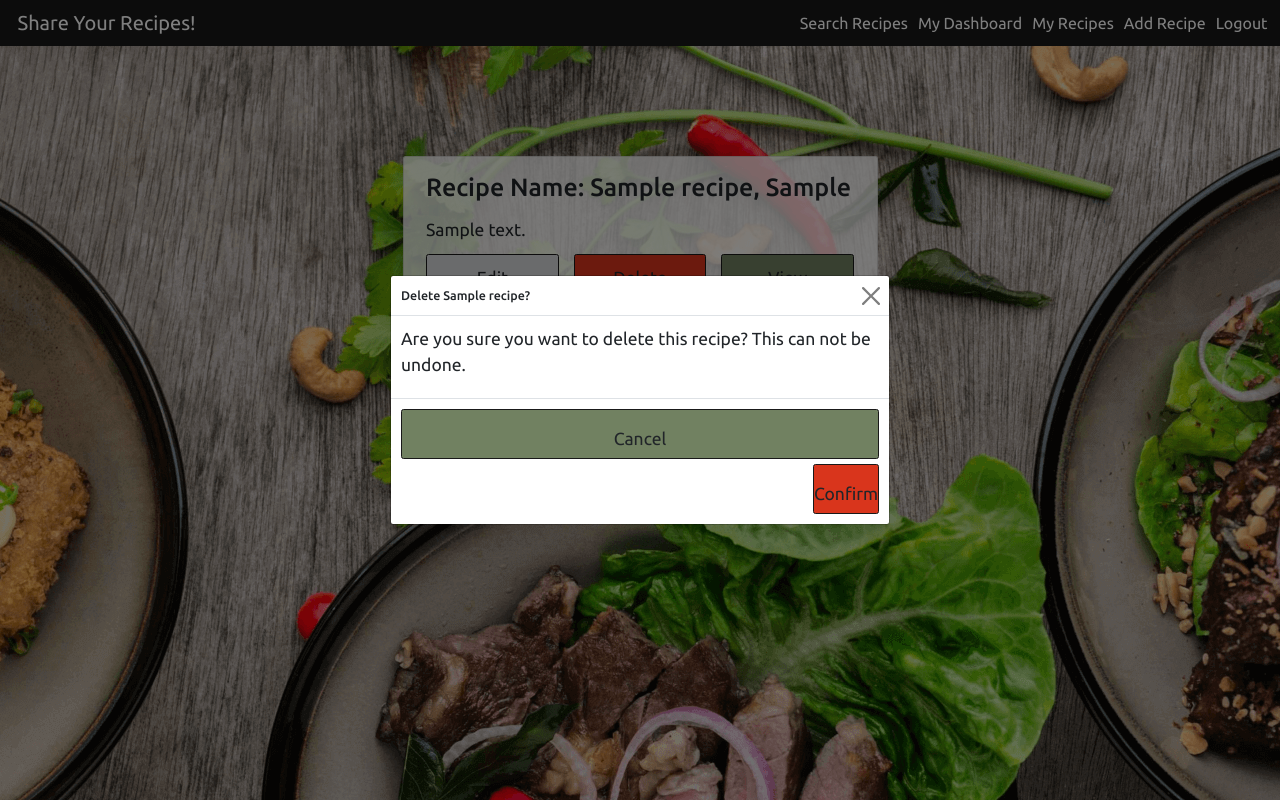
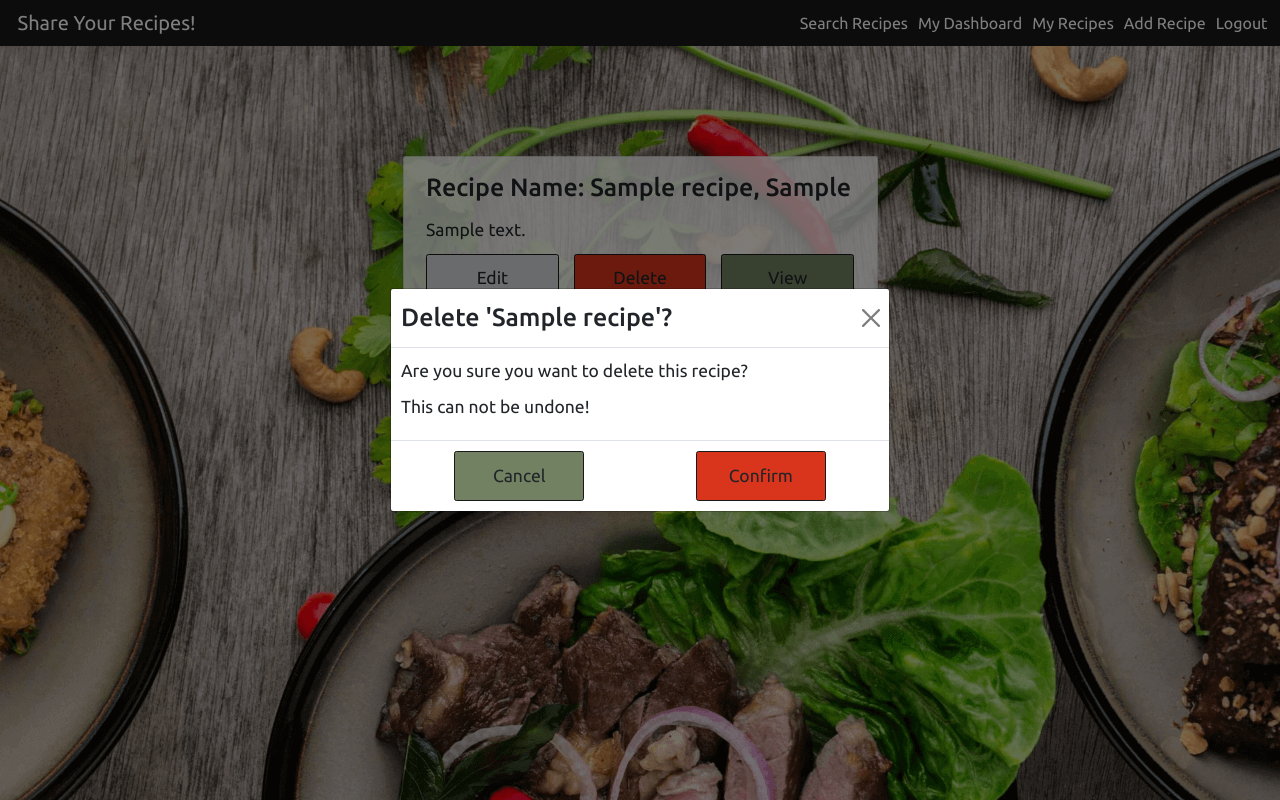
Before and after one commit to Zelhorst92/share-your-recipes, a Flask app: page /search in a window 1280 px wide, after a click on "Delete". Run offline with Flask 2, Linux system fonts and the light colour scheme; the visitor is signed in with stand-in values (Sample User, id 1); a database or web service that is not in the repository returns one stand-in record (values such as "Sample title"); some libraries are stand-ins or nearby versions.

Commit message:
Change styling form and modal

```diff
--- a/app.py
+++ b/app.py
@@ -46,13 +46,20 @@ def search():
         recipes = list(mongo.db.recipes.find().sort("recipe_name", 1))
     elif inputquery == "":
         recipes = list(mongo.db.recipes.find(
-            {"$text": {"$search": categoryquery}}).sort("recipe_name", 1))
+            {"recipe_category": categoryquery}).sort("recipe_name", 1))
+    elif categoryquery == "":
+        recipes = list(mongo.db.recipes.find(
+            {"$text": {"$search": '\"inputquery\"'}}).sort("recipe_name", 1))
     else:
-        recipes = list(mongo.db.recipes.find(
+        recipes = recipes = list(mongo.db.recipes.find(
             {"$text": {"$search": inputquery}}).sort("recipe_name", 1))
 
-    return render_template(
-        "pages/recipes.html", recipes=recipes, is_superuser=is_superuser)
+    if recipes is None:
+        flash('No recipes found')
+        return redirect(url_for("home"))
+    else:
+        return render_template(
+            "pages/recipes.html", recipes=recipes, is_superuser=is_superuser)
 
 
 @app.route("/register", methods=["GET", "POST"])
--- a/static/css/styles.css
+++ b/static/css/styles.css
@@ -74,6 +74,17 @@ body {
     padding: 1rem 0 0 0;
 }
 
+.form-btn {
+    font-size: 1.75rem;
+    border: 1px solid #191919;
+    align-self: center;
+    height: 5rem;
+}
+
+.cancel-btn {
+    padding-top: 1rem;
+}
+
 .select-btn {
     background-color: #718161;
 }
@@ -100,6 +111,11 @@ body {
 }
 .delete-btn:hover {
     background-color: #97271B;
+}
+
+.modal-btn {
+    width: 13rem;
+    padding: 0;
 }
 
 /* ---- Form elements */
@@ -183,3 +199,9 @@ body {
     height: 60vh;
     width: 60vw;
 }
+
+/* ---- Modal */
+
+.modal-title {
+    font-size: 2.5rem;
+}
--- a/templates/components/confirm_modal.html
+++ b/templates/components/confirm_modal.html
@@ -3,19 +3,19 @@
 	<div class="modal-dialog modal-dialog-centered">
 		<div class="modal-content">
 			<div class="modal-header">
-				<h5 class="modal-title" id="confirmModal{{ recipe._id }}Label">Delete {{ recipe.recipe_name }}?</h5>
+				<h5 class="modal-title" id="confirmModal{{ recipe._id }}Label">Delete '{{ recipe.recipe_name }}'?</h5>
 				<button type="button" class="btn-close" data-bs-dismiss="modal" aria-label="Close"></button>
 			</div>
 			<div class="modal-body">
-				<p>Are you sure you want to delete this recipe? This can not be undone.</p>
+				<p>Are you sure you want to delete this recipe?</p>
+				<p>This can not be undone!</p>
 			</div>
-			<div class="modal-footer">
-				<button type="button" class="btn btn-main select-btn" data-bs-dismiss="modal">Cancel</button>
+			<div class="modal-footer justify-content-around">
+				<button type="button" class="btn btn-main select-btn modal-btn" data-bs-dismiss="modal">Cancel</button>
 				<form method="POST" action="{{ url_for('delete_recipe', recipe_id=recipe._id) }}">
 					<input type="hidden" id="recipe_to_delete" name="recipe_to_delete" value="{{ recipe._id }}">
-					<button type="submit" class="btn btn-main delete-btn">Confirm</a>
+					<button type="submit" class="btn btn-main delete-btn modal-btn">Confirm</a>
 				</form>
-
 			</div>
 		</div>
 	</div>
```
Also changed, not shown: templates/components/forms/add_recipe.html (+4 -4 lines).
